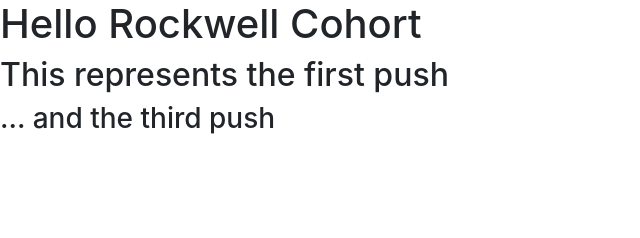
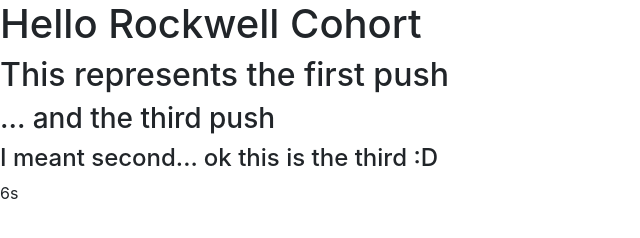
Before and after one commit to Cup-o-Dirt/Day1Code, a plain HTML site: page index.html in a window 1280 px wide. Shown: the whole page, without its empty margins (0-640 px from the left). Drawn offline with nearby package versions, Linux system fonts and the light colour scheme.

Commit message:
test push 4

```diff
--- a/index.html
+++ b/index.html
@@ -14,7 +14,8 @@
       <h1>Hello Rockwell Cohort</h1>
       <h2>This represents the first push</h2>
       <h3>... and the third push</h3>
-    <!-- Optional JavaScript -->
+      <h4>I meant second... ok this is the third :D </h4>
+    <!-- Optional JavaScript -->6s
     <!-- jQuery first, then Popper.js, then Bootstrap JS -->
     <script src="https://code.jquery.com/jquery-3.3.1.slim.min.js" integrity="sha384-q8i/X+965DzO0rT7abK41JStQIAqVgRVzpbzo5smXKp4YfRvH+8abtTE1Pi6jizo" crossorigin="anonymous"></script>
     <script src="https://cdnjs.cloudflare.com/ajax/libs/popper.js/1.14.7/umd/popper.min.js" integrity="sha384-UO2eT0CpHqdSJQ6hJty5KVphtPhzWj9WO1clHTMGa3JDZwrnQq4sF86dIHNDz0W1" crossorigin="anonymous"></script>
```
